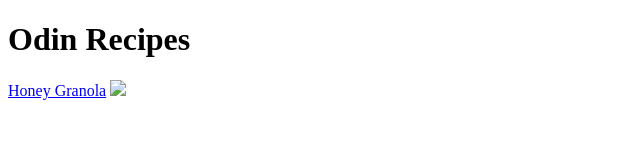
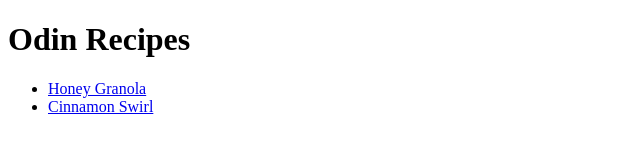
Before and after one commit to htmlcssjvscrpt/odin_recipes, a plain HTML site: page index.html in a window 1280 px wide. Shown: the whole page, without its empty margins (0-640 px from the left). Drawn offline with Linux system fonts and the light colour scheme.

Commit message:
Add cinnamon swirl webpage link

```diff
--- a/index.html
+++ b/index.html
@@ -7,7 +7,11 @@
 
 <body>
     <h1>Odin Recipes</h1>
-    <a href="recipes/honey_granola.html" alt="Recipe for Honey Granola">Honey Granola</a>
-    <img src="../img/art.jpg alt="Image of Honey Granola breakfast">
+    <ul>
+        <li><a href="recipes/honey_granola.html">Honey Granola</a></li>
+        <li><a href="recipes/cinnamon_swirl.html">Cinnamon Swirl</a></li>
+    </ul>
+
+
 </body>
 </html>
```
